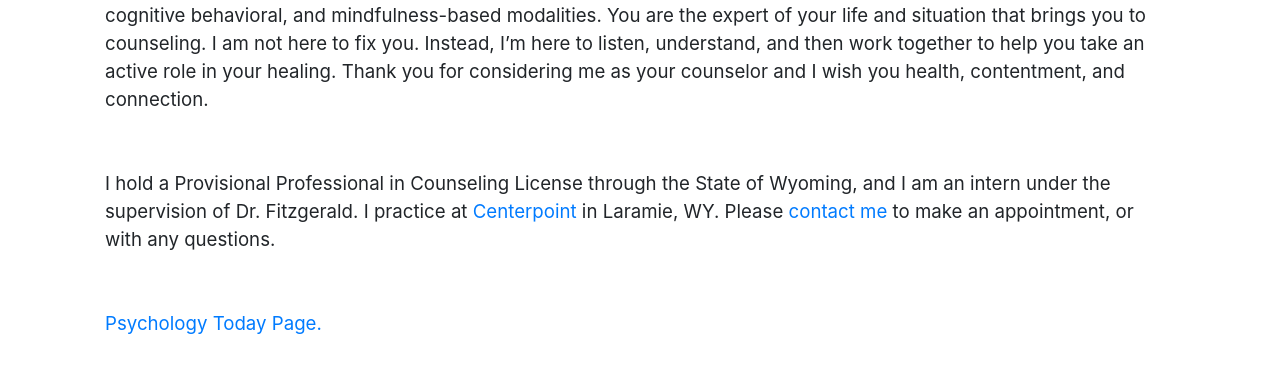
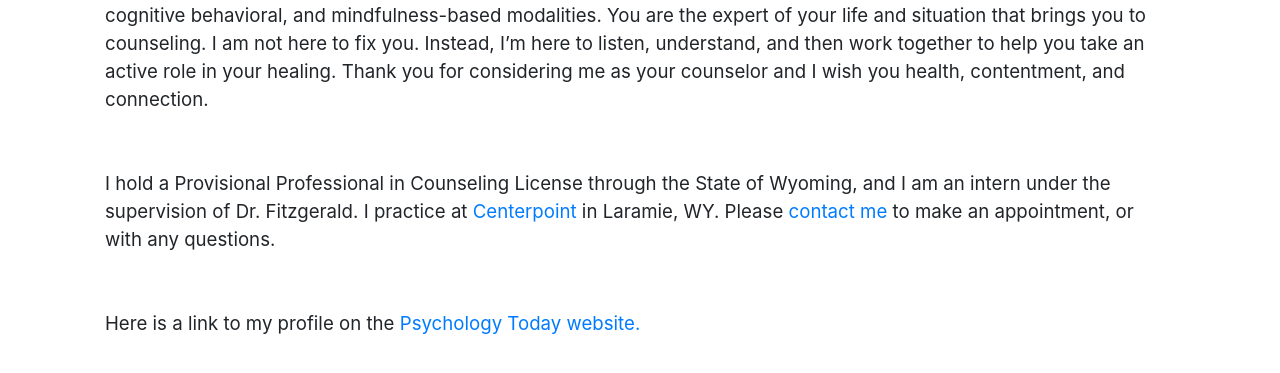
Before and after one commit to Jeff-Ashear/aaronasheartherapy, a plain HTML site: page assets/html/about.html in a window 1280 px wide. Shown: the part 573-946 px from the top of the page. Drawn offline with nearby package versions, Linux system fonts and the light colour scheme.

Commit message:
fixing typos

```diff
--- a/assets/html/about.html
+++ b/assets/html/about.html
@@ -92,7 +92,7 @@
                 I hold a Provisional Professional in Counseling License through the State of Wyoming, and I am an intern under the supervision of Dr. Fitzgerald.  I practice at
                 <a class="hoverLink" target="_blank" href="https://centerpointlaramie.com/">Centerpoint</a> in Laramie, WY.  Please <a class="hoverLink" href="./contact.html">contact me</a> to make an appointment, or with any questions.
             </p>
-            <p class="copy"><a href="https://www.psychologytoday.com/us/therapists/centerpoint-counseling-therapy-laramie-wy/959507" target="_blank">Psychology Today Page.</a></p>
+            <p class="copy">Here is a link to my profile on the <a href="https://www.psychologytoday.com/us/therapists/centerpoint-counseling-therapy-laramie-wy/959507" target="_blank">Psychology Today website.</a></p>
             <br><br>
 
         </div>
```
